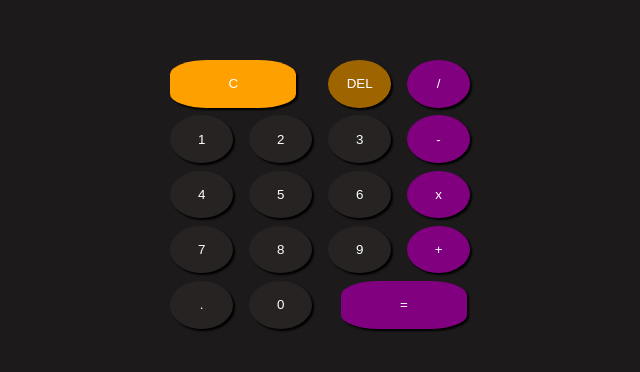
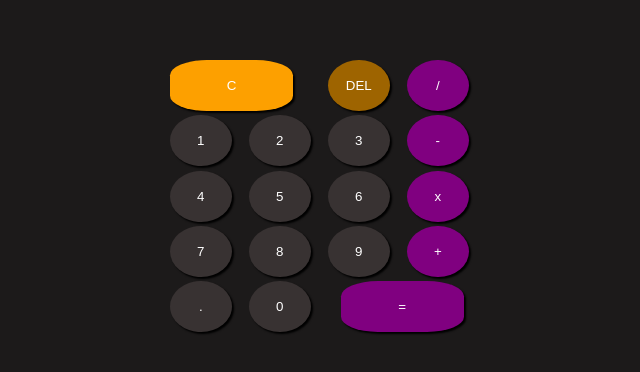
Before and after one commit to Obeleaustin/Calculator, a plain HTML site: page index.html in a window 1280 px wide. Shown: the part 196-568 px from the top of the page, without its empty margins (312-952 px from the left). Drawn offline with Linux system fonts and the light colour scheme.

Commit message:
my calculator

```diff
--- a/index.css
+++ b/index.css
@@ -1,37 +1,37 @@
 body{
     margin-top: 60%;
-    background-color: #1c1a1a;
+    background-color: #362c2c;
 }
 #calculator{
-    width: 70%;
-    padding-left: 15%;
+    width: 90%;
+    padding-left: 5%;
 }
 #grid-container{
     width:100%;
     display: grid;
     grid-template-columns: 25% 25% 25% 25%;;
-    row-gap: 45%;
+    row-gap: 50%;
 
 }
 #current-input{
     position: absolute;
-    top: 29%;
-    left: 20%;
+    top: 25%;
+    right: 17%;
     text-align: end;
     color: white;
-    width: 55%;
+    width: 70%;
     height: 5%;
 }
 button{
     border-radius: 50%;
     border: none;
-    height: 280%;
-    width: 80%;
+    height: 300%;
+    width: 78%;
     box-shadow: 2px 2px 2px black;
 }
 .numbers{
     color: white;
-    background-color: #272323;
+    background-color: #383232;
 }
 .operators{
     color: white;
```
